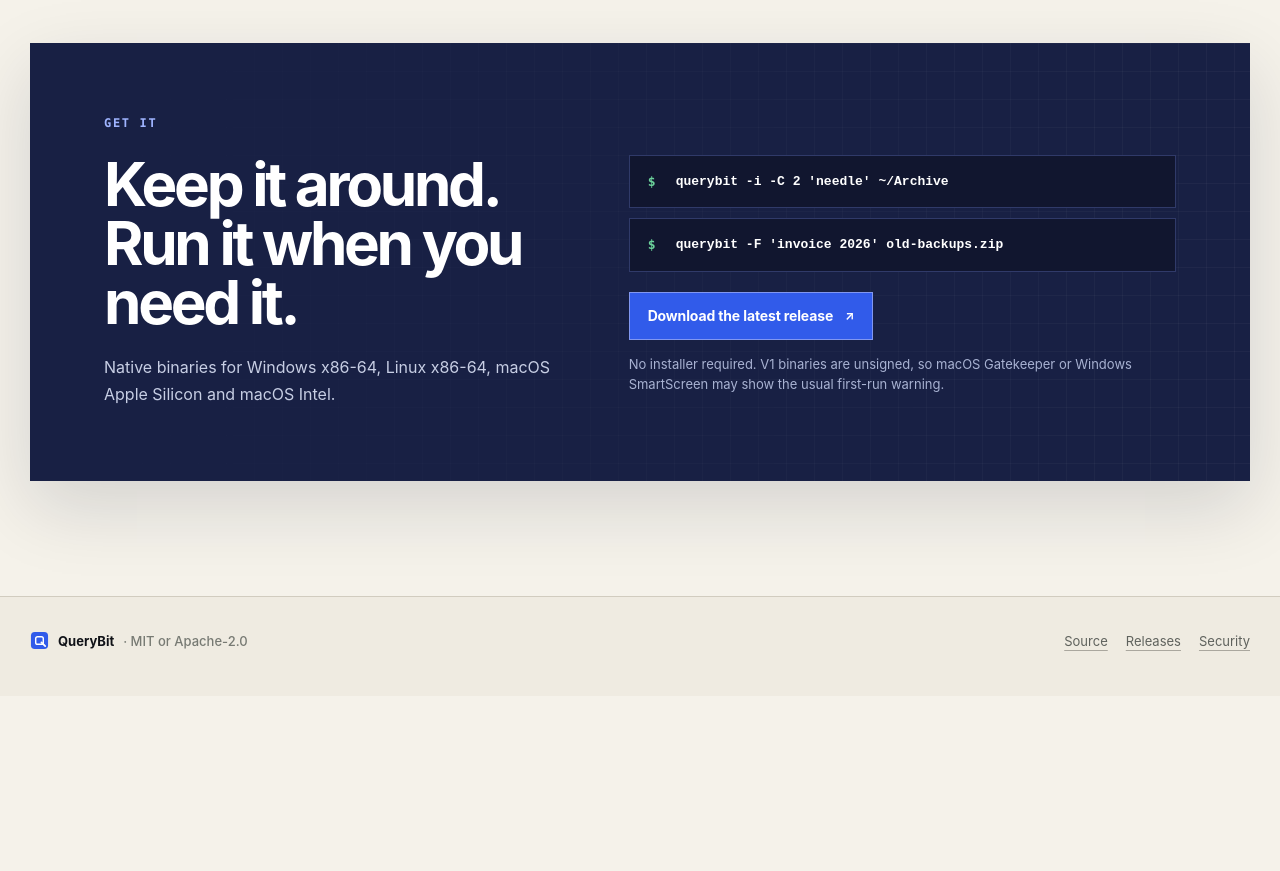
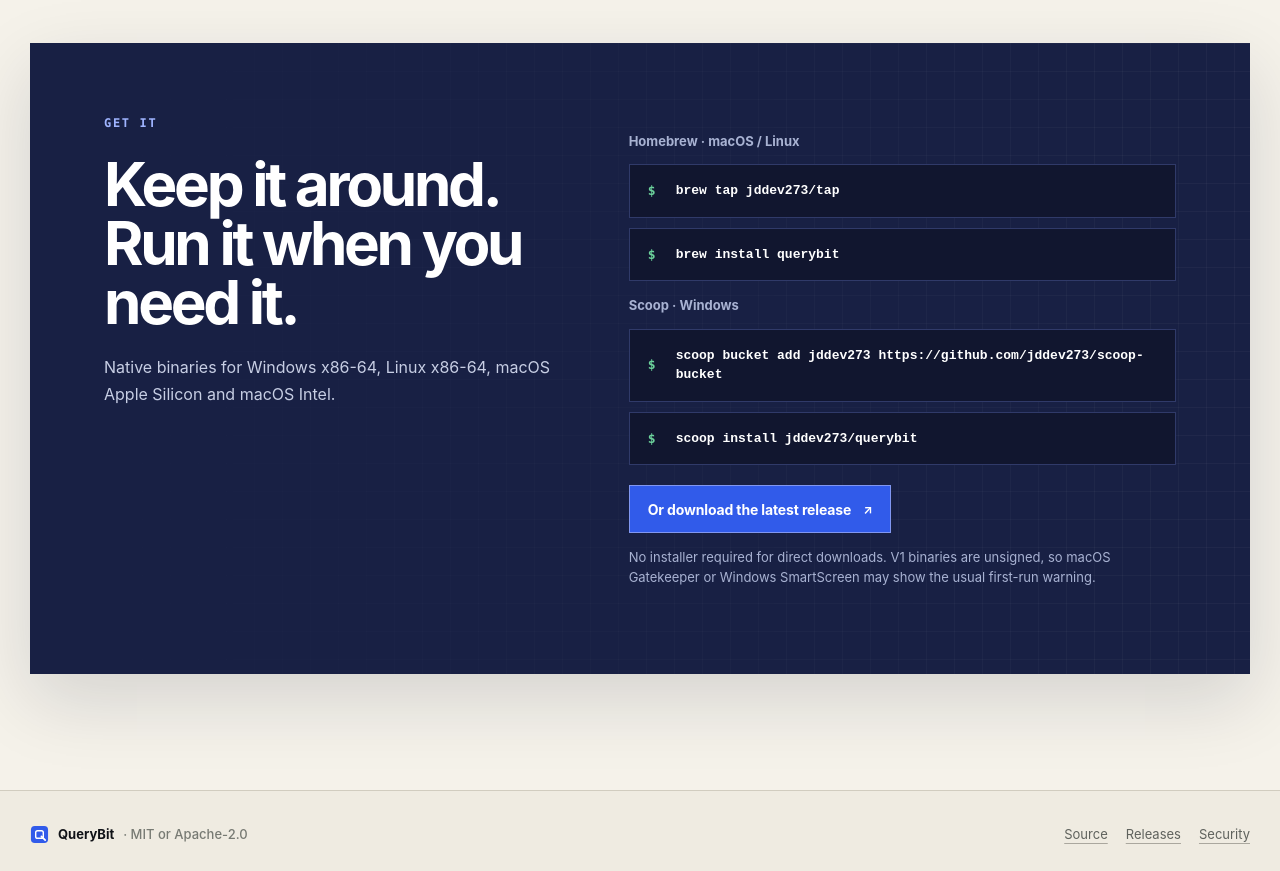
Before and after one commit to jddev273/querybit, a plain HTML site: page docs/index.html in a window 1280 px wide. Shown: the part 2880-3751 px from the top of the page. Before the commit the page ends 3576 px from the top, so only its background shows below. Drawn offline with Linux system fonts and the light colour scheme.

Commit message:
docs: add package manager install options

```diff
--- a/docs/index.html
+++ b/docs/index.html
@@ -125,10 +125,14 @@
           <p>Native binaries for Windows x86-64, Linux x86-64, macOS Apple Silicon and macOS Intel.</p>
         </div>
         <div class="install-side">
-          <div class="cmd"><span>$</span><code>querybit -i -C 2 'needle' ~/Archive</code></div>
-          <div class="cmd"><span>$</span><code>querybit -F 'invoice 2026' old-backups.zip</code></div>
-          <a class="button light" href="https://github.com/jddev273/querybit/releases/latest">Download the latest release <span>↗</span></a>
-          <p class="fine">No installer required. V1 binaries are unsigned, so macOS Gatekeeper or Windows SmartScreen may show the usual first-run warning.</p>
+          <p class="fine"><strong>Homebrew · macOS / Linux</strong></p>
+          <div class="cmd"><span>$</span><code>brew tap jddev273/tap</code></div>
+          <div class="cmd"><span>$</span><code>brew install querybit</code></div>
+          <p class="fine"><strong>Scoop · Windows</strong></p>
+          <div class="cmd"><span>$</span><code>scoop bucket add jddev273 https://github.com/jddev273/scoop-bucket</code></div>
+          <div class="cmd"><span>$</span><code>scoop install jddev273/querybit</code></div>
+          <a class="button light" href="https://github.com/jddev273/querybit/releases/latest">Or download the latest release <span>↗</span></a>
+          <p class="fine">No installer required for direct downloads. V1 binaries are unsigned, so macOS Gatekeeper or Windows SmartScreen may show the usual first-run warning.</p>
         </div>
       </div>
     </div>
```
Also changed, not shown: 1 other file.
